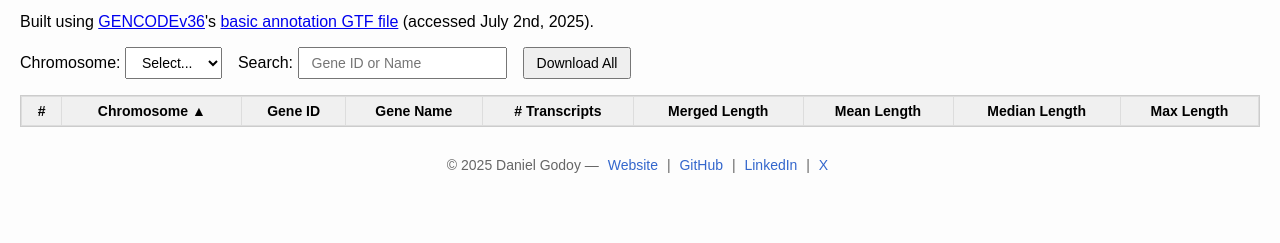
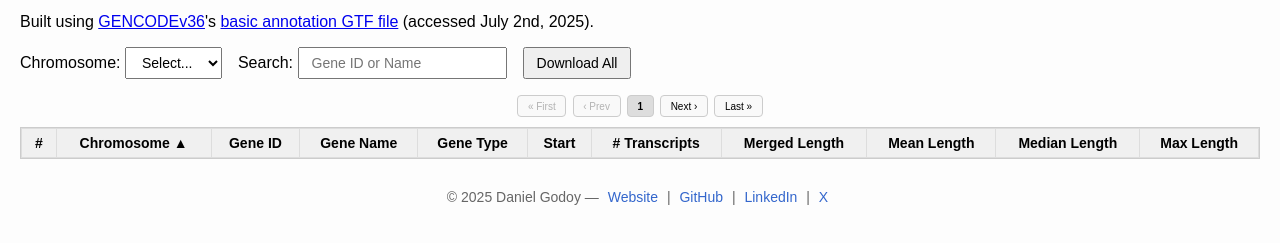
Before and after one commit to dvgodoy/genelengthdatabase, a plain HTML site: page index.html in a window 1280 px wide. Both pictures are taken after a click on the element "Chromosome". Shown: the part 101-344 px from the top of the page. Drawn offline with nearby package versions, Linux system fonts and the light colour scheme; no server answers.

Commit message:
pagination and columns

```diff
--- a/index.html
+++ b/index.html
@@ -62,6 +62,8 @@
           <th data-col="chromosome">Chromosome</th>
           <th data-col="geneID">Gene ID</th>
           <th data-col="geneName">Gene Name</th>
+          <th data-col="geneType">Gene Type</th>
+          <th data-col="start">Start</th>
           <th data-col="transcripts"># Transcripts</th>
           <th data-col="mergedLength" title="Total span of all unique exonic regions across all transcripts (overlapping exons counted once)">Merged Length</th>
           <th data-col="meanLength" title="Average total exon length per transcript">Mean Length</th>
--- a/script.js
+++ b/script.js
@@ -23,12 +23,14 @@ fetch(ZIP_FILE)
     const lines = csv.trim().split("\n");
     const rows = lines.slice(3); // skip header
     allData = rows.map(r => {
-      const [seq, chromosome, geneID, geneName, t, ml, mean, med, max] = r.split(",");
+      const [sq, chromosome, geneID, geneName, geneType, st, t, ml, mean, med, max] = r.split(",");
       return {
-        seq,
+        seq: +sq,
         chromosome,
         geneID,
         geneName,
+        geneType,
+        start: +st,
         transcripts: +t,
         mergedLength: +ml,
         meanLength: +mean,
@@ -36,13 +38,12 @@ fetch(ZIP_FILE)
         maxLength: +max
       };
     });
-
     populateChromosomeFilter();
   });
 
 function populateChromosomeFilter() {
   const chromosomes = Array.from(
-    new Set(allData.map(d => d.chromosome))
+    new Set(allData.map(d => d.chromosome)).add("All")
   ).sort((a, b) => {
     if (!isNaN(a) && !isNaN(b)) return +a - +b;
     if (a === "X") return 1e6;
@@ -50,6 +51,8 @@ function populateChromosomeFilter() {
     if (a === "Y") return 1e7;
     if (b === "Y") return -1e7;
     if (a.toUpperCase().startsWith("M")) return 1e8;
+    if (b.toUpperCase().startsWith("M")) return -1e8;
+    if (a === "All") return 1e9;
     return a.localeCompare(b);
   });
 
@@ -77,6 +80,8 @@ function renderTable() {
       <td>${row.chromosome}</td>
       <td><a href="https://www.ensembl.org/Homo_sapiens/Gene/Summary?db=core;g=${row.geneID}" target="_blank">${row.geneID}</a></td>
       <td>${row.geneName}</td>
+      <td>${row.geneType}</td>
+      <td>${row.start}</td>
       <td>${row.transcripts}</td>
       <td>${row.mergedLength}</td>
       <td>${row.meanLength}</td>
@@ -86,7 +91,10 @@ function renderTable() {
     geneTableBody.appendChild(tr);
   }
 
-  renderPagination();
+  renderPagination(currentPage, (page) => {
+    currentPage = page;
+    renderTable();
+  });
 }
 
 function pad(num, size) {
@@ -95,34 +103,86 @@ function pad(num, size) {
     return num;
 }
 
-function renderPagination() {
+function renderPagination(currentPage, onClick) {
   const totalPages = Math.ceil(filteredData.length / rowsPerPage);
   paginationDiv.innerHTML = "";
 
-  size = totalPages.toString().length;
-  for (let i = 1; i <= totalPages; i++) {
+  function createBtn(label, page, disabled = false) {
     const btn = document.createElement("button");
-    btn.textContent = pad(i, size);
-    if (i === currentPage) {
-      btn.style.fontWeight = "bold";
-    }
-    btn.addEventListener("click", () => {
-      currentPage = i;
-      renderTable();
-    });
+    btn.textContent = label;
+    btn.disabled = disabled;
+    if (!disabled) btn.addEventListener("click", () => onClick(page));
     paginationDiv.appendChild(btn);
   }
+
+  function addPage(page) {
+    const btn = document.createElement("button");
+    btn.textContent = page;
+    btn.className = page === currentPage ? "active" : "";
+    btn.addEventListener("click", () => onClick(page));
+    paginationDiv.appendChild(btn);
+  }
+
+  function addEllipsis() {
+    const span = document.createElement("span");
+    span.textContent = "…";
+    span.className = "ellipsis";
+    paginationDiv.appendChild(span);
+  }
+
+  // Navigation buttons
+  createBtn("« First", 1, currentPage === 1);
+  createBtn("‹ Prev", currentPage - 1, currentPage === 1);
+
+  const pages = [];
+
+  // Always show first page
+  pages.push(1);
+
+  // Left ellipsis
+  if (currentPage > 5) pages.push("...");
+
+  // Middle range
+  for (let i = currentPage - 2; i <= currentPage + 2; i++) {
+    if (i > 1 && i < totalPages) pages.push(i);
+  }
+
+  // Right ellipsis
+  if (currentPage < totalPages - 4) pages.push("...");
+
+  // Always show last page
+  if (totalPages > 1) pages.push(totalPages);
+
+  // Render
+  pages.forEach(p => {
+    if (p === "...") {
+      addEllipsis();
+    } else {
+      addPage(p);
+    }
+  });
+
+  // Navigation buttons
+  createBtn("Next ›", currentPage + 1, currentPage === totalPages);
+  createBtn("Last »", totalPages, currentPage === totalPages);
+
+  // Keyboard nav
+  document.onkeydown = function (e) {
+    if (e.key === "ArrowLeft" && currentPage > 1) onClick(currentPage - 1);
+    if (e.key === "ArrowRight" && currentPage < totalPages) onClick(currentPage + 1);
+  };
 }
 
 function filterAndRender() {
   const search = searchInput.value.toLowerCase();
 
   filteredData = allData.filter(row => {
-    const matchesChromosome = row.chromosome === currentChromosome;
+    const matchesChromosome = (currentChromosome === "All") || (row.chromosome === currentChromosome);
     const matchesSearch =
       !search ||
       row.geneID.toLowerCase().includes(search) ||
-      row.geneName.toLowerCase().includes(search);
+      row.geneName.toLowerCase().includes(search) ||
+      row.geneType.toLowerCase().includes(search);
     return matchesChromosome && matchesSearch;
   });
 
--- a/style.css
+++ b/style.css
@@ -73,3 +73,30 @@ th.sort-desc::after {
 .footer a:hover {
   text-decoration: underline;
 }
+
+#pagination {
+  display: flex;
+  gap: 0.4rem;
+  margin-top: 1rem;
+  flex-wrap: wrap;
+  align-items: center;
+  justify-content: center;
+}
+
+#pagination button {
+  padding: 0.3rem 0.6rem;
+  border: 1px solid #ccc;
+  background: #f9f9f9;
+  cursor: pointer;
+  border-radius: 4px;
+}
+
+#pagination button.active {
+  font-weight: bold;
+  background-color: #ddd;
+}
+
+#pagination .ellipsis {
+  padding: 0.3rem 0.6rem;
+  color: #666;
+}
```
Also changed, not shown: 1 other file.
